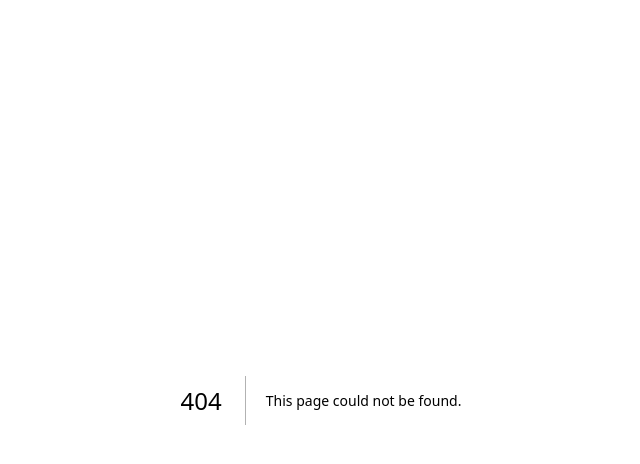
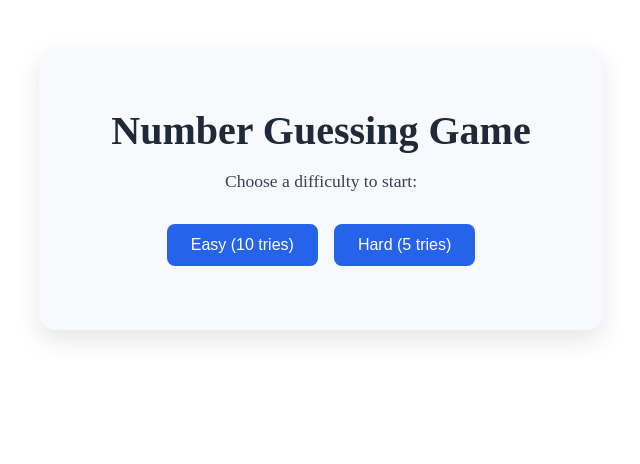
Before and after one commit to zakaahmed1/Zaka-Game-Central, a Next.js app: page /guessing-game in a window 1280 px wide. Before the commit this address had no page. Shown: the top 464 px of the page, without its empty margins (319-959 px from the left). Built offline with nearby package versions, Linux system fonts and the light colour scheme.

Commit message:
Added number guessing game. Need to improve this to make it more fun, it is boring right now

```diff
--- /dev/null
+++ b/pages/guessing-game.tsx
@@ -0,0 +1,89 @@
+'use client';
+
+import { useState } from 'react';
+import styles from '../styles/guessing-game.module.css';
+
+export default function GuessingGame() {
+  const [difficulty, setDifficulty] = useState<'easy' | 'hard' | null>(null);
+  const [attemptsLeft, setAttemptsLeft] = useState(0);
+  const [correctNumber, setCorrectNumber] = useState<number | null>(null);
+  const [guess, setGuess] = useState('');
+  const [feedback, setFeedback] = useState('');
+  const [gameOver, setGameOver] = useState(false);
+
+  const startGame = (mode: 'easy' | 'hard') => {
+    const attempts = mode === 'easy' ? 10 : 5;
+    setDifficulty(mode);
+    setAttemptsLeft(attempts);
+    setCorrectNumber(Math.floor(Math.random() * 100) + 1);
+    setGuess('');
+    setFeedback('');
+    setGameOver(false);
+  };
+
+  const handleGuess = () => {
+    if (!guess || isNaN(Number(guess))) {
+      setFeedback('Please enter a valid number.');
+      return;
+    }
+
+    const numericGuess = parseInt(guess);
+    if (numericGuess === correctNumber) {
+      setFeedback(`You got it! The answer was ${correctNumber}.`);
+      setGameOver(true);
+    } else {
+      const newAttempts = attemptsLeft - 1;
+      setAttemptsLeft(newAttempts);
+      if (newAttempts === 0) {
+        setFeedback(`Game over. The correct number was ${correctNumber}.`);
+        setGameOver(true);
+      } else {
+        setFeedback(numericGuess > correctNumber ? 'Too high. Try again.' : 'Too low. Try again.');
+      }
+    }
+    setGuess('');
+  };
+
+  return (
+    <main className={styles.container}>
+      <h1 className={styles.title}>Number Guessing Game</h1>
+
+      {!difficulty ? (
+        <>
+          <p className={styles.subtitle}>Choose a difficulty to start:</p>
+          <div className={styles.buttonGroup}>
+            <button onClick={() => startGame('easy')} className={styles.button}>
+              Easy (10 tries)
+            </button>
+            <button onClick={() => startGame('hard')} className={styles.button}>
+              Hard (5 tries)
+            </button>
+          </div>
+        </>
+      ) : (
+        <>
+          <p className={styles.attempts}>Attempts left: {attemptsLeft}</p>
+          {!gameOver && (
+            <div className={styles.inputGroup}>
+              <input
+                type="number"
+                value={guess}
+                onChange={(e) => setGuess(e.target.value)}
+                className={styles.input}
+              />
+              <button onClick={handleGuess} className={styles.button}>
+                Guess
+              </button>
+            </div>
+          )}
+          <p className={styles.feedback}>{feedback}</p>
+          {gameOver && (
+            <button onClick={() => setDifficulty(null)} className={styles.button}>
+              Play Again
+            </button>
+          )}
+        </>
+      )}
+    </main>
+  );
+}
--- a/pages/index.tsx
+++ b/pages/index.tsx
@@ -19,6 +19,11 @@ export default function Home() {
       path: '/blackjack',
       image: '/images/blackjack_logo.png',
     },
+    {
+      name: 'Guessing Game',
+      path: '/guessing-game',
+      image: '/images/guessing_game_logo.png',
+    }
   ];
 
   return (
--- /dev/null
+++ b/styles/guessing-game.module.css
@@ -0,0 +1,70 @@
+.container {
+  max-width: 500px;
+  margin: 3rem auto;
+  padding: 2rem;
+  text-align: center;
+  background-color: #f7f9fc;
+  border-radius: 16px;
+  box-shadow: 0 10px 25px rgba(0, 0, 0, 0.1);
+}
+
+.title {
+  font-size: 2.5rem;
+  font-weight: 700;
+  color: #1f2937;
+  margin-bottom: 1rem;
+}
+
+.subtitle {
+  font-size: 1.1rem;
+  margin-bottom: 2rem;
+  color: #374151;
+}
+
+.buttonGroup {
+  display: flex;
+  justify-content: center;
+  gap: 1rem;
+  margin-bottom: 2rem;
+}
+
+.button {
+  padding: 0.75rem 1.5rem;
+  font-size: 1rem;
+  background-color: #2563eb;
+  color: white;
+  border: none;
+  border-radius: 8px;
+  cursor: pointer;
+  transition: background-color 0.2s ease;
+}
+
+.button:hover {
+  background-color: #1d4ed8;
+}
+
+.inputGroup {
+  margin-bottom: 1rem;
+}
+
+.input {
+  padding: 0.75rem;
+  font-size: 1.1rem;
+  width: 120px;
+  border: 1px solid #cbd5e1;
+  border-radius: 8px;
+  margin-right: 1rem;
+}
+
+.feedback {
+  font-size: 1.2rem;
+  font-weight: 500;
+  min-height: 2rem;
+  color: #111827;
+}
+
+.attempts {
+  font-size: 1.1rem;
+  margin-bottom: 1.5rem;
+  color: #4b5563;
+}
```
Also changed, not shown: public/images/guessing_game_logo.png (added).
